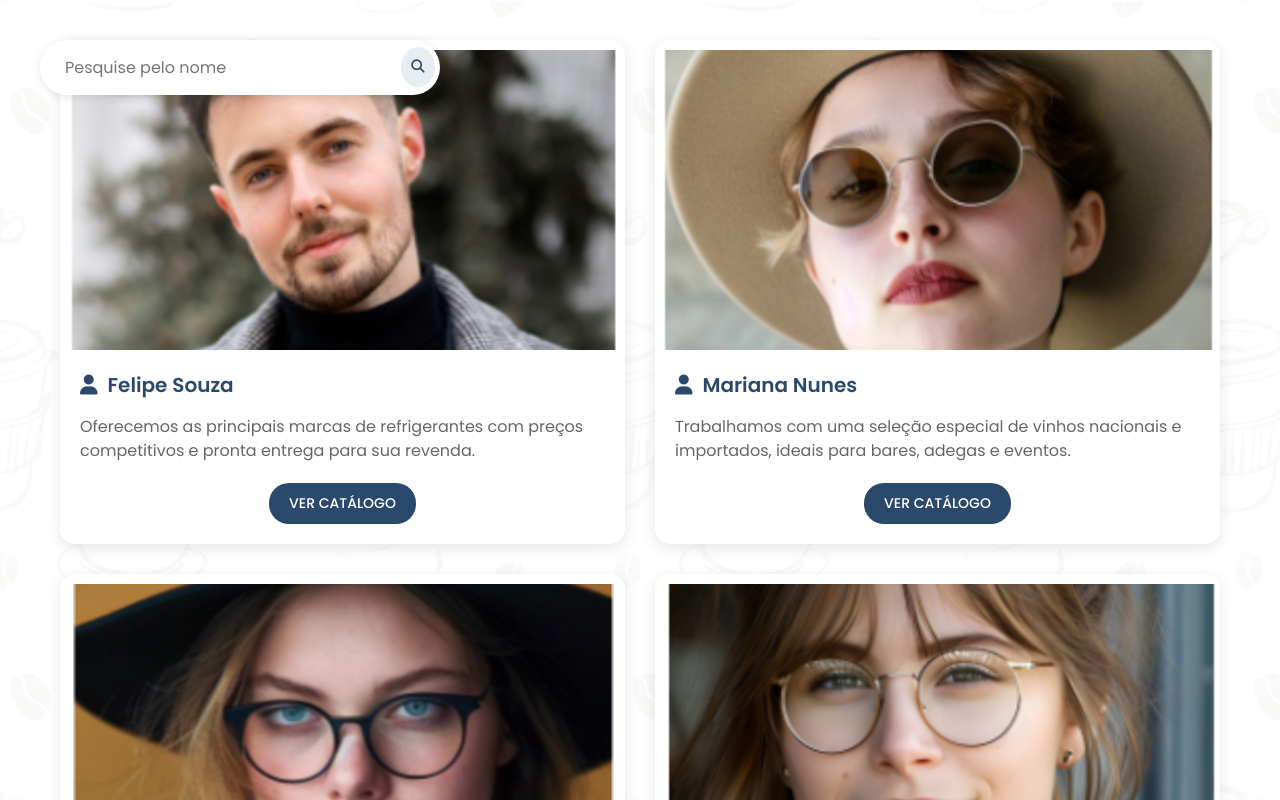
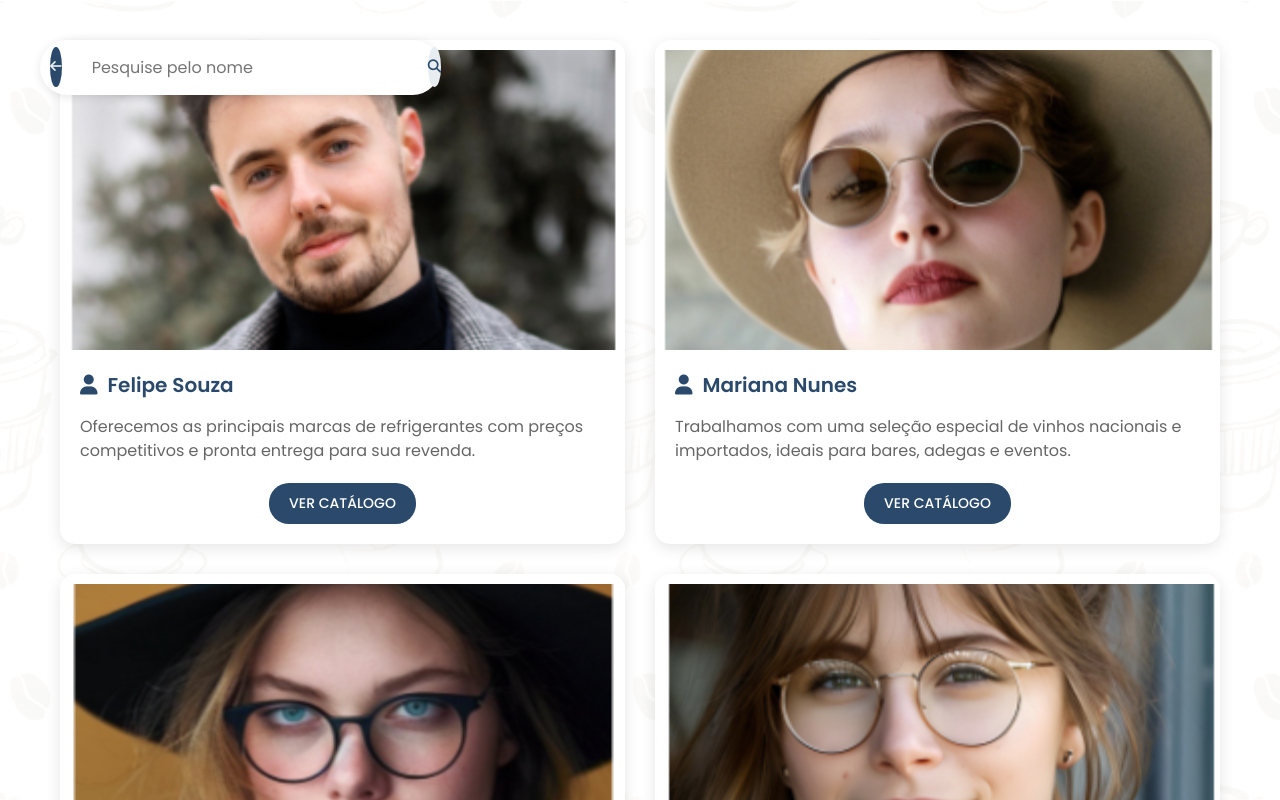
Before and after one commit to hivinayanna/smart-supplies, a React (Vite) app in the folder src/FrontEnd/: page /fornecedores in a window 1280 px wide. Shown: the top 800 px of the page. Built offline with nearby package versions, Linux system fonts and the light colour scheme; no server answers.

Commit message:
Update navigation and UI for fornecedores and hero section

```diff
--- a/src/FrontEnd/src/components/fornecedores/index.jsx
+++ b/src/FrontEnd/src/components/fornecedores/index.jsx
@@ -1,4 +1,5 @@
 import React, { useState } from "react";
+import { useNavigate } from "react-router-dom";
 import "../../styles/fornecedores.css";
 
 //imagens dos fornecedores
@@ -9,6 +10,7 @@ import beatrizFreitas from "../../assets/beatriz-freitas.svg";
 
 const Fornecedores = () => {
   const [searchTerm, setSearchTerm] = useState("");
+  const navigate = useNavigate();
 
   const fornecedores = [
     {
@@ -46,15 +48,18 @@ const Fornecedores = () => {
   );
   return (
     <div className="fornecedores-container">
-      <div className="search-bar">
+      <div className="pesquisa-bar">
+        <button className="voltar-botao" onClick={() => navigate(-1)}>
+          <i className="fas fa-arrow-left"></i>
+        </button>
         <input
           type="text"
           placeholder="Pesquise pelo nome"
-          className="search-input"
+          className="pesquisa-input"
           value={searchTerm}
           onChange={(e) => setSearchTerm(e.target.value)}
         />
-        <button className="search-button">
+        <button className="pesquisa-button">
           <i className="fas fa-search"></i>
         </button>
       </div>
--- a/src/FrontEnd/src/components/heroSection/index.jsx
+++ b/src/FrontEnd/src/components/heroSection/index.jsx
@@ -190,9 +190,13 @@ const HeroSection = () => {
           <div className="card-categoria">
             <div className="card-content">
               <h3>Refrigerantes</h3>
-              <a href="#" className="saiba-mais">
+              <Link
+                style={{ marginLeft: "-40px" }}
+                to="/login"
+                className="saiba-mais"
+              >
                 SAIBA MAIS
-              </a>
+              </Link>
             </div>
             <img
               style={{ top: "-1px", scale: "1.4" }}
@@ -203,9 +207,9 @@ const HeroSection = () => {
           <div className="card-categoria">
             <div className="card-conteudo">
               <h3>Cervejas</h3>
-              <a href="#" className="saiba-mais">
+              <Link to="/login" className="saiba-mais">
                 SAIBA MAIS
-              </a>
+              </Link>
             </div>
             <img
               style={{ top: "-50px", scale: "1" }}
@@ -216,18 +220,22 @@ const HeroSection = () => {
           <div className="card-categoria">
             <div className="card-content">
               <h3>Águas</h3>
-              <a href="#" className="saiba-mais">
+              <Link to="/login" className="saiba-mais">
                 SAIBA MAIS
-              </a>
+              </Link>
             </div>
             <img src={aguas} alt="Águas" />
           </div>
           <div className="card-categoria">
             <div className="card-content">
               <h3>Energéticos</h3>
-              <a href="#" className="saiba-mais">
+              <Link
+                style={{ marginLeft: "-18px" }}
+                to="/login"
+                className="saiba-mais"
+              >
                 SAIBA MAIS
-              </a>
+              </Link>
             </div>
             <img
               style={{ top: "-5px", scale: "1.1" }}
@@ -238,9 +246,9 @@ const HeroSection = () => {
           <div className="card-categoria">
             <div className="card-content">
               <h3>Sucos</h3>
-              <a href="#" className="saiba-mais">
+              <Link to="/login" className="saiba-mais">
                 SAIBA MAIS
-              </a>
+              </Link>
             </div>
             <img
               style={{ top: "-10px", scale: "1.1" }}
@@ -251,9 +259,9 @@ const HeroSection = () => {
           <div className="card-categoria">
             <div className="card-content">
               <h3>Vinhos</h3>
-              <a href="#" className="saiba-mais">
+              <Link to="/login" className="saiba-mais">
                 SAIBA MAIS
-              </a>
+              </Link>
             </div>
             <img
               style={{ top: "-30px", scale: "1" }}
@@ -311,7 +319,7 @@ const HeroSection = () => {
               <p>Fornecedora de Cerveja</p>
             </div>
             <div className="botao-fornecedor">
-              <Link to="/fornecedores" className="ver-fornecedores-btn">
+              <Link to="/login" className="ver-fornecedores-btn">
                 VER TODOS OS FORNECEDORES
               </Link>
             </div>
--- a/src/FrontEnd/src/components/navBar/index.jsx
+++ b/src/FrontEnd/src/components/navBar/index.jsx
@@ -10,12 +10,12 @@ export class NavBar extends React.Component {
         <nav className="navbar">
           <div className="nav-links">
             <ul className="menu">
-              <Link to="/">
+              <Link to="/login">
                 <li>INÍCIO</li>
               </Link>
               <h4>•</h4>
 
-              <Link to="#">
+              <Link to="/login">
                 <li>CATEGORIAS DE BEBIDAS</li>
               </Link>
 
@@ -23,12 +23,12 @@ export class NavBar extends React.Component {
                 <img className="logo" src={logo} />
               </li>
 
-              <Link to="#">
+              <Link to="/login">
                 <li>FORNECEDORES</li>
               </Link>
               <h4>•</h4>
 
-              <Link to="#">
+              <Link to="/login">
                 <li>PRODUTOS</li>
               </Link>
             </ul>
@@ -36,7 +36,7 @@ export class NavBar extends React.Component {
             <Link to="/login">
               <button className="Login">
                 <span className="material-symbols-outlined">login</span>
-                Entrar
+                Entre/Cadastre-se
               </button>
             </Link>
           </div>
--- a/src/FrontEnd/src/components/sideNavBar/index.jsx
+++ b/src/FrontEnd/src/components/sideNavBar/index.jsx
@@ -31,7 +31,7 @@ function SideNavBar({ tipoUsuario }) {
           </Link>
         </li>
         <li>
-          <Link to="/">
+          <Link to="/fornecedores">
             <span className="material-symbols-outlined">groups</span>
             Fornecedores
           </Link>
@@ -74,7 +74,7 @@ function SideNavBar({ tipoUsuario }) {
         )}
 
         <li>
-          <Link to="/">
+          <Link to="/auth">
             <span className="material-symbols-outlined">logout</span>
             Sair
           </Link>
--- a/src/FrontEnd/src/styles/fornecedores.css
+++ b/src/FrontEnd/src/styles/fornecedores.css
@@ -9,7 +9,7 @@
   padding: 0 20px;
 }
 
-.search-bar {
+.pesquisa-bar {
   display: flex;
   position: absolute;
   top: 5vh;
@@ -23,7 +23,7 @@
   box-shadow: 0 2px 10px rgba(0, 0, 0, 0.1);
 }
 
-.search-input {
+.pesquisa-input {
   flex: 1;
   border: none;
   padding: 10px 20px;
@@ -33,22 +33,40 @@
   background: transparent;
 }
 
-.search-button {
+.pesquisa-button {
   background: #e8edf2;
   border: none;
   width: 40px;
   height: 40px;
-  margin-top: 2px;
+  margin: 2px 10px 0 0;
   border-radius: 50%;
   display: flex;
   align-items: center;
   justify-content: center;
   cursor: pointer;
   color: #2b4a6b;
-  transition: background-color 0.3s ease;
 }
 
-.search-button:hover {
+.voltar-botao {
+  background: #2b4a6b;
+  border: none;
+  width: 40px;
+  height: 40px;
+  margin: 2px 10px 0 0;
+  border-radius: 50%;
+  display: flex;
+  align-items: center;
+  justify-content: center;
+  cursor: pointer;
+  color: #e8edf2;
+  margin-left: 5px;
+}
+
+.voltar-botao:hover {
+  background: #1e3857;
+}
+
+.pesquisa-button:hover {
   background: #d1d9e2;
 }
 
```
